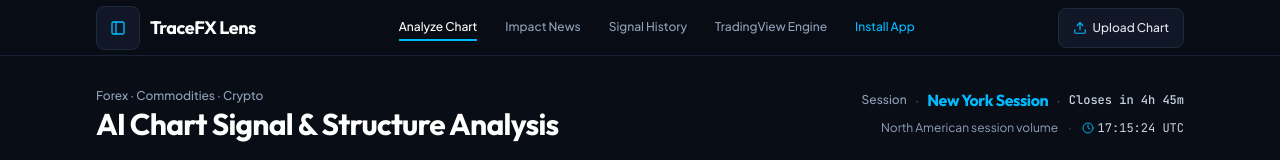
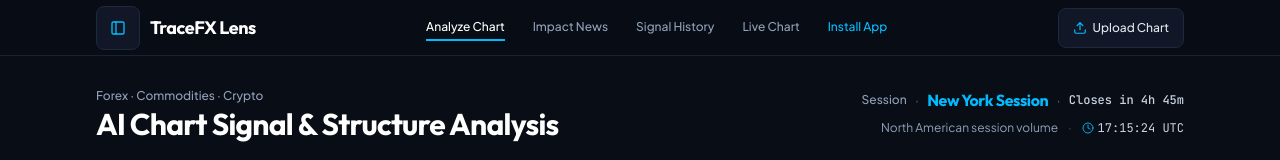
Before and after one commit to ForexAuto/Tracefxlens, a Next.js app: page / in a window 1280 px wide. Shown: the top 160 px of the page. Built offline with nearby package versions, Linux system fonts and the light colour scheme; no server answers.

Commit message:
Rename 'TradingView Engine' to 'Live Chart'

```diff
--- a/components/navigation-sidebar.tsx
+++ b/components/navigation-sidebar.tsx
@@ -182,7 +182,7 @@ export function AppHeaderWithSidebar({
                   : 'border-transparent text-slate-400 hover:text-slate-200'
               }`}
             >
-              TradingView Engine
+              Live Chart
             </Link>
             {!isInstalled && (
               <button
```
